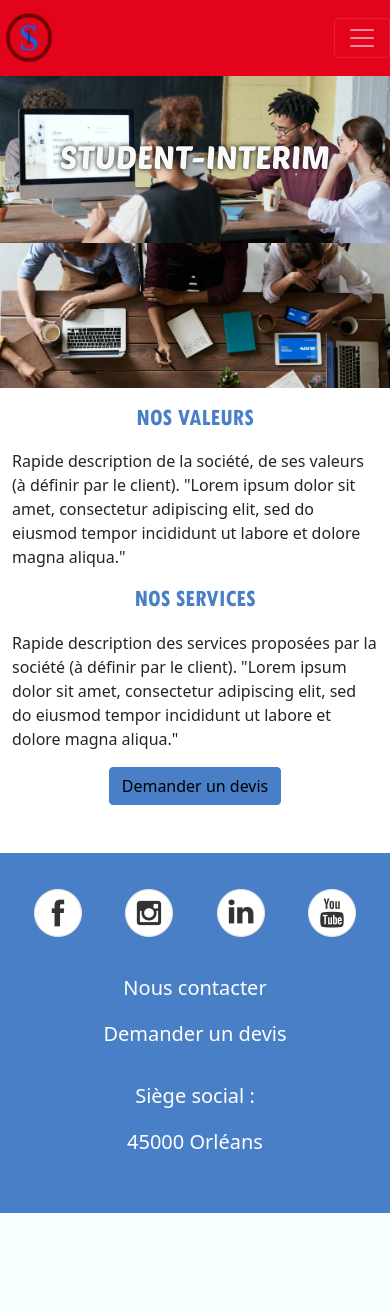
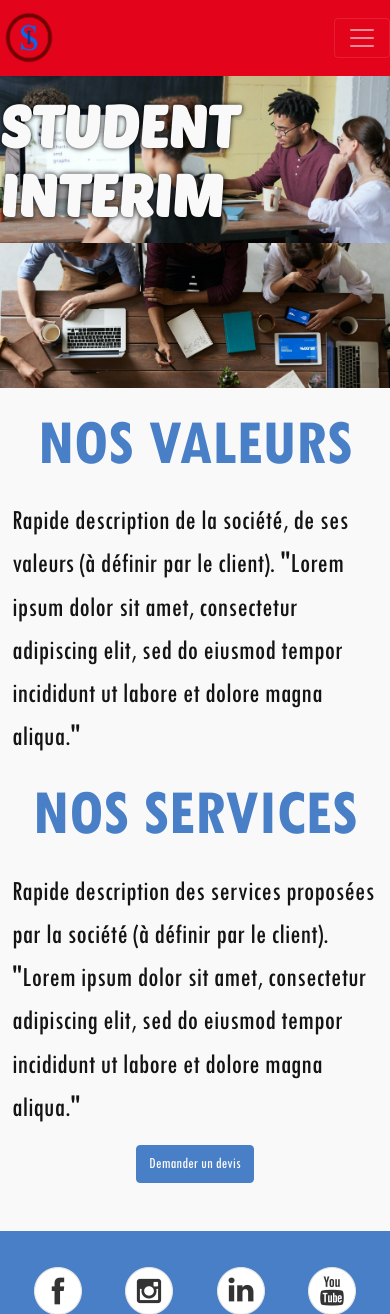
Before and after one commit to WildCodeSchool/orleans-202103-php-project-interim, a Symfony app: template templates/home/index.html.twig in a window 390 px wide. Shown: the top 1314 px of the page. Before the commit the page ends 1213 px from the top, so only its background shows below. Run offline with Twig, Linux system fonts and the light colour scheme; the template is opened without the code that fills it, so the values that code supplies are empty; style sheets or scripts are compiled from the project's sources; some libraries are stand-ins or nearby versions.

Commit message:
FIX font-style accueil, navbar et suppression des block stylesheet

```diff
--- a/assets/styles/footer.scss
+++ /dev/null
@@ -1 +0,0 @@
-@import "app.scss";
--- a/assets/styles/header.scss
+++ /dev/null
@@ -1,66 +0,0 @@
-@import 'variables.scss';
-@import 'app.scss';
-@import '~bootstrap/scss/bootstrap';
-
-header {
-    position: relative;
-}
-
-header img {
-    width: 100%;
-    height: 93vh;
-    object-fit: cover;
-}
-
-header h1 {
-    position: absolute;
-    font-size: $header-size1;
-    filter: drop-shadow(0 0 0.15rem rgb(2, 2, 2))
-}
-
-.logo {
-    width: $navbar-logo-size;
-    height: $navbar-logo-size;
-}
-
-@media only screen and (max-width: 1024px) {
-    header {
-        align-items: center;
-    }
-
-    header img {
-        height: auto;
-    }
-
-    header h1 {
-        font-size: $header-size2;
-    }
-}
-
-@media only screen and (max-width: 768px) {
-    header {
-        align-items: center;
-    }
-
-    header img {
-        height: auto;
-    }
-
-    header h1 {
-        font-size: $header-size3;
-    }
-}
-
-@media only screen and (max-width: 425px) {
-    header {
-        align-items: center;
-    }
-
-    header img {
-        height: auto;
-    }
-
-    header h1 {
-        font-size: $header-size4;
-    }
-}
--- a/assets/styles/home.scss
+++ b/assets/styles/home.scss
@@ -1,9 +1,70 @@
-@import 'variables.scss';
 @import 'app.scss';
-@import '~bootstrap/scss/bootstrap';
 
 .banner {
     width: 100%;
     height: auto;
     object-fit: cover;
 }
+
+header {
+    position: relative;
+}
+
+header img {
+    width: 100%;
+    height: 93vh;
+    object-fit: cover;
+}
+
+header h1 {
+    position: absolute;
+    font-size: $header-size1;
+    filter: drop-shadow(0 0 0.15rem rgb(2, 2, 2))
+}
+
+.logo {
+    width: $navbar-logo-size;
+    height: $navbar-logo-size;
+}
+
+@media only screen and (max-width: 1024px) {
+    header {
+        align-items: center;
+    }
+
+    header img {
+        height: auto;
+    }
+
+    header h1 {
+        font-size: $header-size2;
+    }
+}
+
+@media only screen and (max-width: 768px) {
+    header {
+        align-items: center;
+    }
+
+    header img {
+        height: auto;
+    }
+
+    header h1 {
+        font-size: $header-size3;
+    }
+}
+
+@media only screen and (max-width: 425px) {
+    header {
+        align-items: center;
+    }
+
+    header img {
+        height: auto;
+    }
+
+    header h1 {
+        font-size: $header-size4;
+    }
+}
--- a/assets/styles/navbar.scss
+++ b/assets/styles/navbar.scss
@@ -5,10 +5,6 @@
     height: $navbar-logo-size;
 }
 
-.nav-style {
-    font-size: $navbar-font-size;
-}
-
 @media screen and (max-width: 850px) {
     .nav-style {
         font-size: $navbar-responsive-font-size;
--- a/assets/styles/variables.scss
+++ b/assets/styles/variables.scss
@@ -29,6 +29,5 @@ $header-size1: 100px;
 $header-size2: 4em;
 $header-size3: 3em;
 $header-size4: 2em;
-$navbar-font-size: 20px;
 $navbar-responsive-font-size: 15px;
 $navbar-logo-size: 60px;
--- a/templates/home/index.html.twig
+++ b/templates/home/index.html.twig
@@ -3,15 +3,13 @@
 {% block title %}{{ parent() }} - Accueil{% endblock %}
 
 {% block stylesheets %}
-    {{ parent() }}
     {{ encore_entry_link_tags('home') }}
-    {{ encore_entry_link_tags('header') }}
 {% endblock %}
 
 {% block body %}
     <header class="d-flex justify-content-center align-items-center">
         <img src="{{ asset('build/images/pexels-fauxels-3182757.jpg') }}" alt"Plusieurs personnes travaillant ensemble (Photo de fauxels provenant de Pexels">
-        <h1 class="justify-content-center">Student-Interim</h1>
+        <h1 class="justify-content-center">Student Interim</h1>
     </header>
     <img class="banner" src="{{ asset('build/images/pexels-fauxels-3183150.jpg') }}" alt"Plusieurs personnes travaillant ensemble (Photo de fauxels provenant de Pexels">
     <div class="container">
@@ -26,7 +24,7 @@
             "Lorem ipsum dolor sit amet, consectetur adipiscing elit, sed do eiusmod tempor incididunt ut labore et dolore magna aliqua."
         </p>
         <div class="d-flex pb-5 justify-content-center">
-            <a class="btn btn-secondary" href="{{ path('company_quotation') }}">Demander un devis</a>
+            <a class="btn btn-secondary text-light" href="{{ path('company_quotation') }}">Demander un devis</a>
         </div>
     </div>
 {% endblock %}
--- a/webpack.config.js
+++ b/webpack.config.js
@@ -34,7 +34,6 @@ Encore
     .addEntry('app', './assets/app.js')
     .addStyleEntry('adminJob', './assets/styles/adminJob.scss')
     .addStyleEntry('home', './assets/styles/home.scss')
-    .addStyleEntry('header', './assets/styles/header.scss')
     .addStyleEntry('navbar', './assets/styles/navbar.scss')
 
     // enables the Symfony UX Stimulus bridge (used in assets/bootstrap.js)
```
